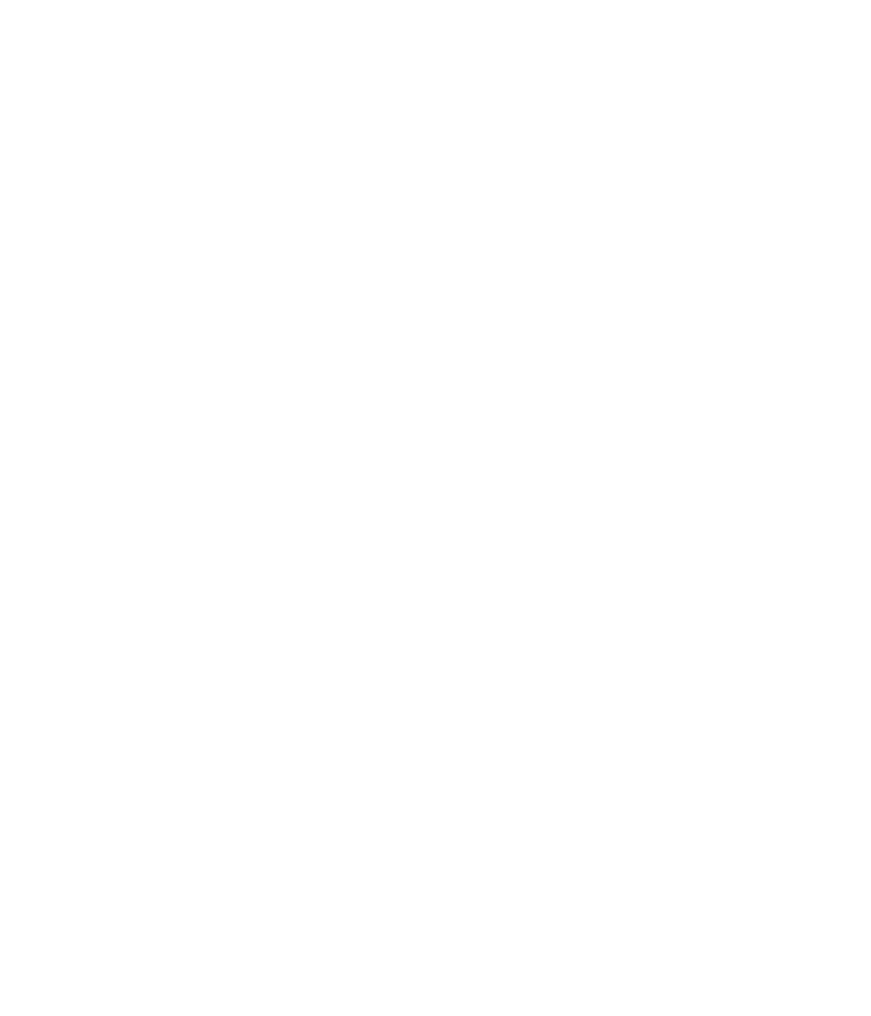
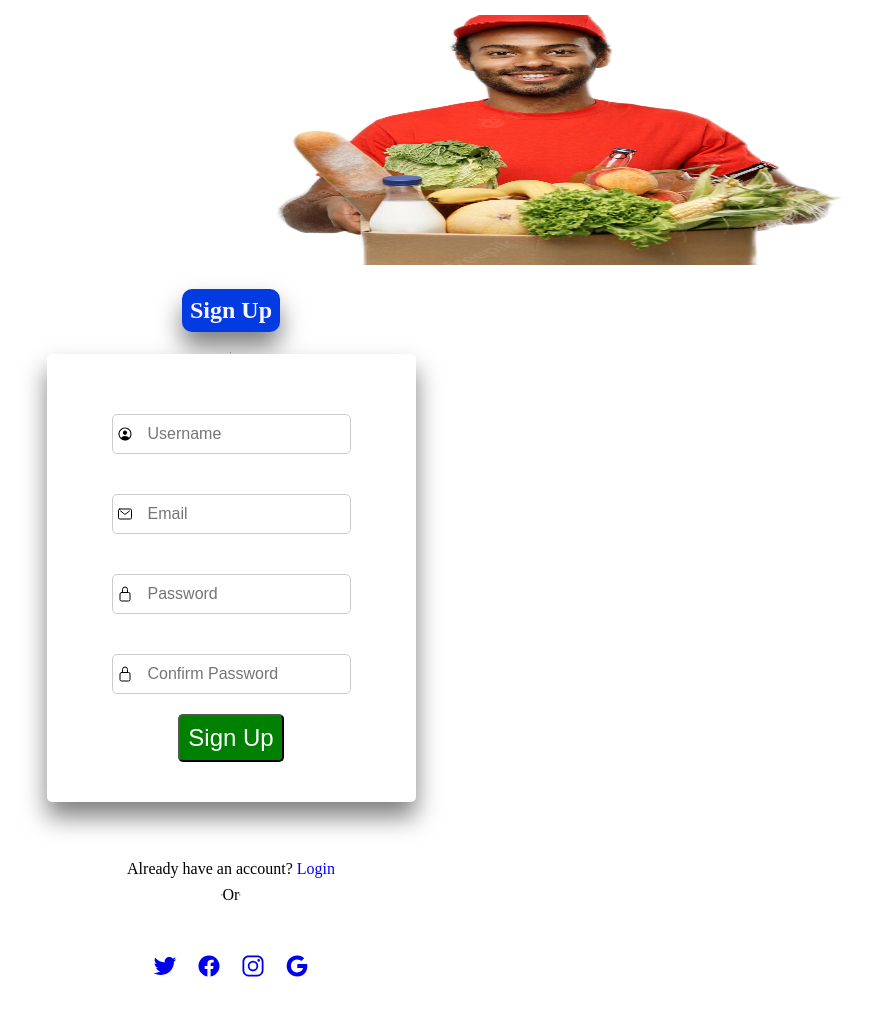
Before and after one commit to Dmambo/African-kitchen, a plain HTML site: page signup/signup.html in a window 1280 px wide. Shown: the whole page, without its empty margins (409-1280 px from the left). Before the commit the page ends 800 px from the top, so only its background shows below. Drawn offline with nearby package versions, Linux system fonts and the light colour scheme.

Commit message:
Created the signup form

```diff
--- /dev/null
+++ b/signup/signup.css
@@ -0,0 +1,183 @@
+* {
+  margin: 0;
+    padding: 0;
+    box-sizing: border-box;
+}
+
+.signup-image {
+  margin-top: 15px;
+}
+
+.signup-form {
+    display: flex;
+    flex-direction: column;
+    justify-content: center;
+    align-items: center;
+    margin: auto;
+}
+
+.signup-form h1 {
+    font-size: 1.5rem;
+    font-weight: 600;
+    color: rgb(251, 243, 243);
+    margin: 20px 0;
+    display: flex;
+    justify-content: center;
+    align-items: center;
+    box-shadow: 0 15px 25px rgba(0, 0, 0, 0.5);
+    padding: 8px;
+    border-radius: 10px;
+    background-color: rgb(3, 59, 226);
+    }
+
+.signup-form form {
+    padding: 40px;
+    border-radius: 5px;
+    background: #fff;
+    box-shadow: 0 15px 25px rgba(0, 0, 0, 0.5);
+    justify-content: center;
+    align-items: center;
+    display: flex;
+    flex-direction: column;
+}
+
+.input {
+  display: flex;
+  flex-direction: column;
+  margin: 0 5px;
+  justify-content: center;
+  align-items: center;
+
+}
+
+.input input {
+  border: 1px solid #ccc;
+  border-radius: 5px;
+  padding: 10px 15px;
+  font-size: 1rem;
+  outline: none;
+  position: relative;
+  text-indent: 20px;
+}
+.username,
+.password,
+.email,
+.confirm-password {
+  display: flex;
+  justify-content: center;
+  align-items: center;
+  position: relative;
+  padding: 20px;
+}
+
+.username input {
+  position: relative;
+}
+
+.username .user-icon {
+  position: absolute;
+  top: 50%;
+  left: 25px;
+  transform: translateY(-50%);
+  color: black;
+  z-index: 2;
+}
+
+.email input{
+  position: relative;
+}
+
+.email .email-icon {
+  position: absolute;
+  top: 50%;
+  left: 25px;
+  transform: translateY(-50%);
+  color: black;
+  z-index: 2;
+}
+
+.password input {
+  position: relative;
+}
+
+.password .pass-icon {
+  position: absolute;
+  top: 50%;
+  left: 25px;
+  transform: translateY(-50%);
+  color: black;
+  z-index: 2;
+}
+.confirm-password input {
+  position: relative;
+}
+
+.confirm-password .pass-icon {
+  position: absolute;
+  top: 50%;
+  left: 25px;
+  transform: translateY(-50%);
+  color: black;
+  z-index: 2;
+}
+
+.submit-btn {
+  display: flex;
+  justify-content: center;
+  align-items: center;
+  position: relative;
+  padding: 8px;
+  background-color: green;
+  color: white;
+  font-size: 1.5rem;
+  border-radius: 5px;
+}
+
+.submit-btn:hover {
+  background-color: #4CAF50;
+  color: white;
+}
+
+.login {
+  display: flex;
+  justify-content: center;
+  align-items: center;
+  position: relative;
+  padding: 8px;
+  font-size: 1.0rem;
+  margin-top: 50px;
+
+}
+
+.login a {
+  text-decoration: none;
+  color: blue;
+}
+
+.or {
+  display: flex;
+  justify-content: center;
+  align-items: center;
+  position: relative;
+  z-index: 5px;
+}
+
+.social {
+  display: flex;
+  align-items: center;
+  justify-content: center;
+  margin: 50px;
+}
+
+.social a {
+  margin: 0 10px;
+  font-size: 1.5rem;
+  font-weight: 500;
+  cursor: pointer;
+  text-decoration: none;
+  margin-bottom: 0;
+}
+
+.social a:hover {
+  color: green;
+}
--- a/signup/signup.html
+++ b/signup/signup.html
@@ -0,0 +1,58 @@
+<!DOCTYPE html>
+<html lang="en">
+<head>
+    <meta charset="UTF-8">
+    <meta http-equiv="X-UA-Compatible" content="IE=edge">
+    <meta name="viewport" content="width=device-width, initial-scale=1.0">
+    <link rel="stylesheet" href="signup.css">
+    <title>Signup</title>
+</head>
+<body>
+    <div class="signup">
+        <div class="signup-image">
+            <img src="/images/login-imagee.png" alt="signup-image" width="100%" height="250px">
+        </div>
+        <div class="signup-form">
+            <h1>Sign Up</h1>
+            <hr class="line">
+            <form action="" method="POST">
+                <div class="input">
+                    <div class="username">
+                        <ion-icon name="person-circle-outline" class="user-icon"></ion-icon>
+                        <input type="text" name="username" placeholder="Username" required>
+                    </div>
+                    <div class="email">
+                        <ion-icon name="mail-outline" class="email-icon"></ion-icon>
+                        <input type="email" name="email" placeholder="Email" required>
+                    </div>
+                    <div class="password">
+                        <ion-icon name="lock-closed-outline" class="pass-icon"></ion-icon>
+                        <input type="password" name="password" placeholder="Password" required>
+                    </div>
+                    <div class="confirm-password">
+                        <ion-icon name="lock-closed-outline" class="pass-icon"></ion-icon>
+                        <input type="password" name="confirm-password" placeholder="Confirm Password" required>
+                    </div>
+                </div>
+                <input type="submit" name="submit" value="Sign Up" class="submit-btn">
+            </form>
+        </div>
+    </div>
+    <div class="login">
+        <p>Already have an account? <a href="/loginpage/index.html">Login</a></p>
+    </div>
+    <div class="or">
+        <hr><p>Or</p><hr>
+    </div>
+    <div class="social">
+        <a href="https://www.twitter.com" target="_blank"><ion-icon name="logo-twitter"></ion-icon></a>
+        <a href="https://www.facebook.com" target="_blank"><ion-icon name="logo-facebook"></ion-icon></a>
+        <a href="https://www.instagram.com" target="_blank"><ion-icon name="logo-instagram"></ion-icon></a>
+        <a href="https://www.gmail.com" target="_blank"><ion-icon name="logo-google"></ion-icon></a>
+    </div>
+
+    <!-- javascript section  -->
+    <script type="module" src="https://unpkg.com/ionicons@5.5.2/dist/ionicons/ionicons.esm.js"></script>
+<script nomodule src="https://unpkg.com/ionicons@5.5.2/dist/ionicons/ionicons.js"></script>
+</body>
+</html>
```
Also changed, not shown: loginpage/index.html (+1 -1 lines).
